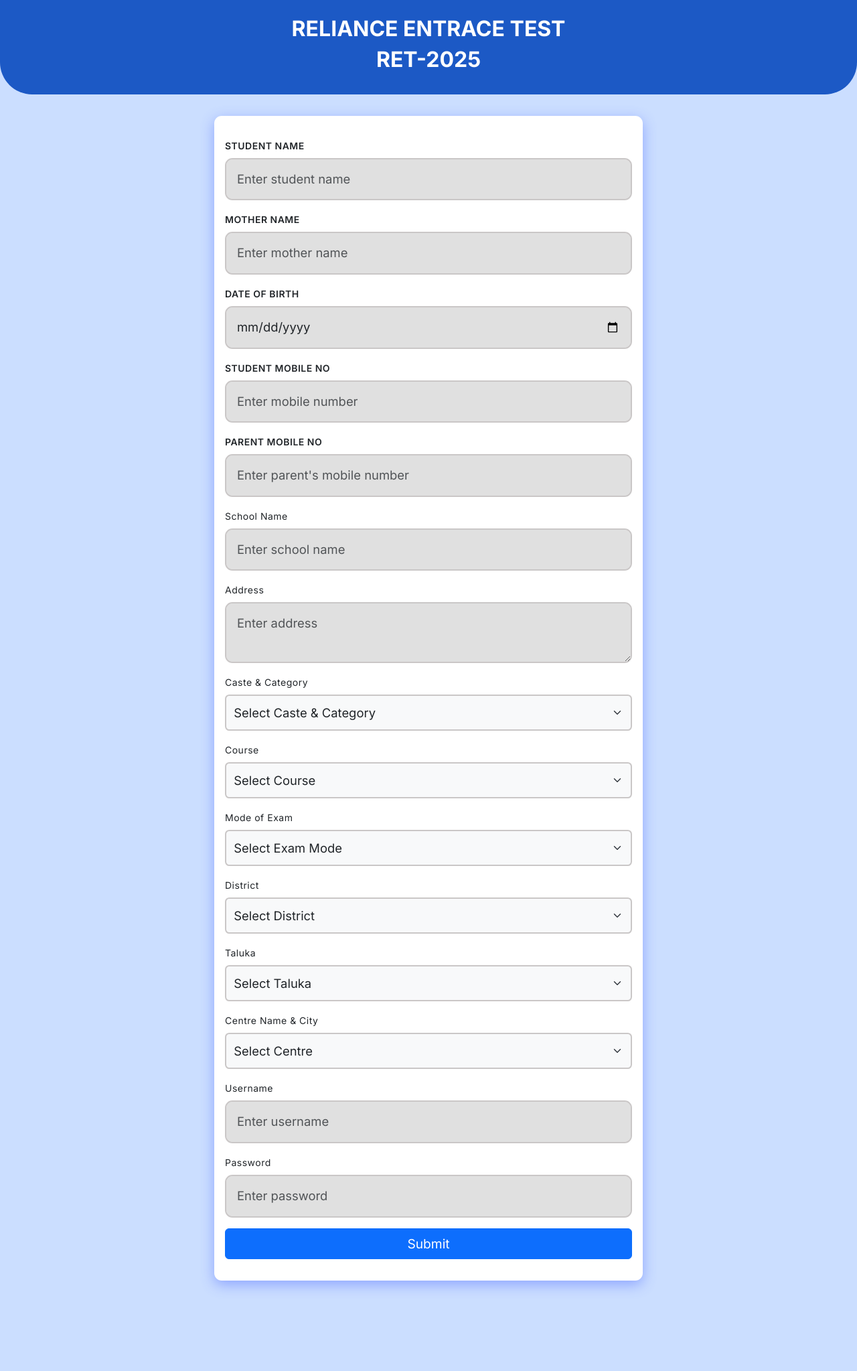
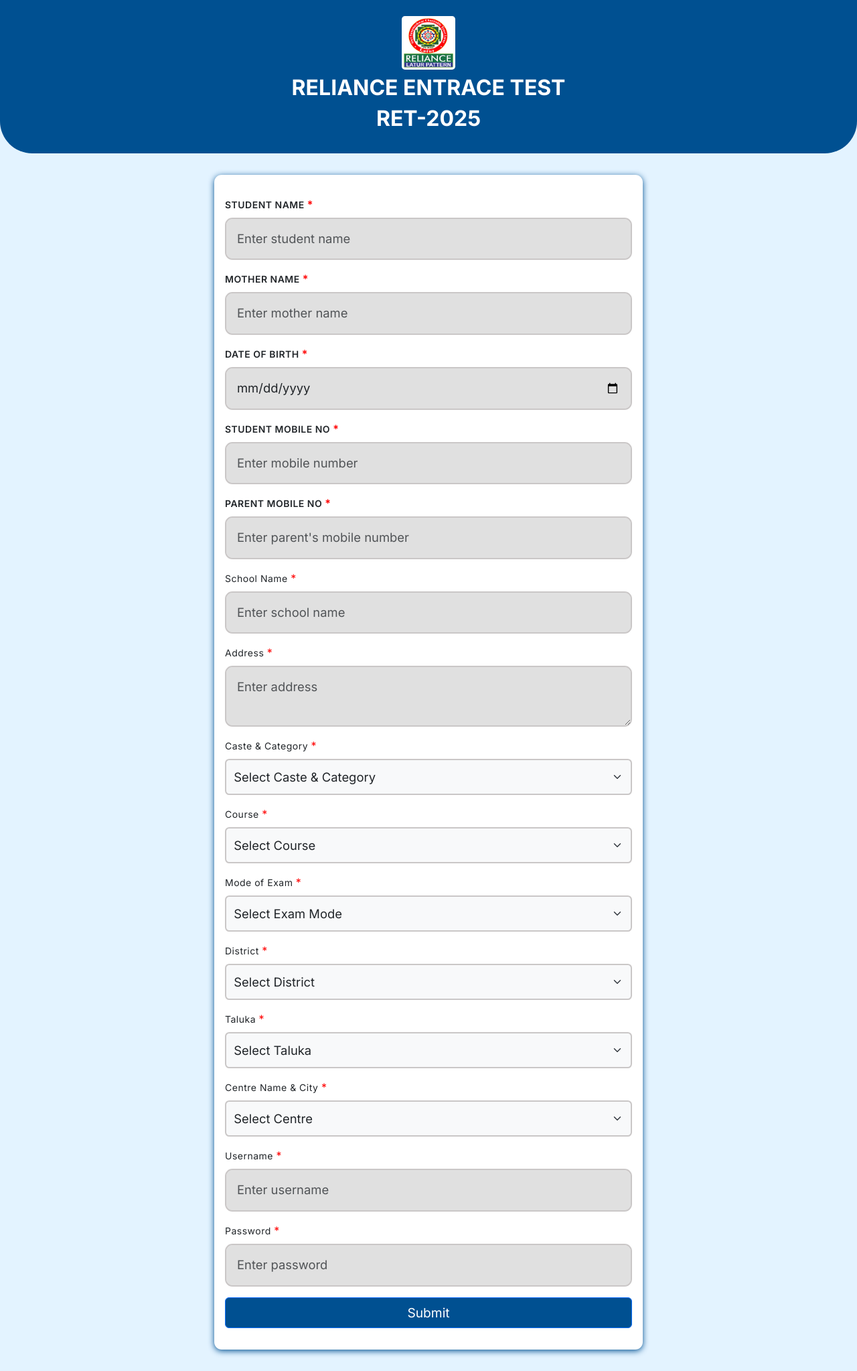
Before and after one commit to Aniket-More-19/Registration-Form, a CodeIgniter 4 app: the page made by app/Views/main.php in a window 1280 px wide. Shown: the whole page at 67% size. Before the commit the page ends 1927 px from the top, so only its background shows below. Run offline with PHP 8.4 and a stand-in for CodeIgniter, Linux system fonts and the light colour scheme; the template is opened without the code that fills it, so the values that code supplies are empty; some libraries are stand-ins or nearby versions.

Commit message:
modified styles and added validation for form and added logo

```diff
--- a/app/Views/main.php
+++ b/app/Views/main.php
@@ -20,8 +20,15 @@
     <!-- HEADER: MENU + HEROE SECTION -->
     <header>
         <div class="header-container">
-            <h1>RELIANCE ENTRACE TEST</h1>
-            <h1>RET-2025</h1>
+            <div class="logo-img">
+                <img src="<?php echo base_url('images/reliance-logo.png') ?>" alt="">
+            </div>
+
+            <div>
+                <h1>RELIANCE ENTRACE TEST</h1>
+                <h1>RET-2025</h1>
+            </div>
+
         </div>
 
     </header>
@@ -30,49 +37,47 @@
     <section class="">
         <div class="registration-form-container d-flex flex-row justify-content-center align-items-center ">
             <div class="registration-form">
-                <form>
+                <form action="" method="POST">
                     <div class="mb-3">
-                        <label for="studentName" class="form-label text-uppercase fw-semibold">Student Name</label>
+                        <label for="studentName" class="form-label text-uppercase fw-semibold">Student Name <span class="compulsory-field">*</span></label>
                         <input type="text" class="form-control p-3" id="studentName" placeholder="Enter student name">
                     </div>
 
                     <div class="mb-3">
-                        <label for="motherName" class="form-label text-uppercase fw-semibold">Mother Name</label>
+                        <label for="motherName" class="form-label text-uppercase fw-semibold">Mother Name <span class="compulsory-field">*</span></label>
                         <input type="text" class="form-control p-3" id="motherName" placeholder="Enter mother name">
                     </div>
 
                     <div class="mb-3">
-                        <label for="dob" class="form-label text-uppercase fw-semibold">Date of Birth</label>
+                        <label for="dob" class="form-label text-uppercase fw-semibold">Date of Birth <span class="compulsory-field">*</span></label>
                         <input type="date" class="form-control p-3" id="dob">
                     </div>
 
                     <div class="mb-3">
-                        <label for="studentMobile" class="form-label text-uppercase fw-semibold">Student Mobile No</label>
+                        <label for="studentMobile" class="form-label text-uppercase fw-semibold">Student Mobile No <span class="compulsory-field">*</span></label>
                         <input type="tel" class="form-control p-3" id="studentMobile" placeholder="Enter mobile number">
                     </div>
 
                     <div class="mb-3">
-                        <label for="parentMobile" class="form-label text-uppercase fw-semibold">Parent Mobile No</label>
+                        <label for="parentMobile" class="form-label text-uppercase fw-semibold">Parent Mobile No <span class="compulsory-field">*</span></label>
                         <input type="tel" class="form-control p-3" id="parentMobile" placeholder="Enter parent's mobile number">
                     </div>
 
 
-
-
                     <div class="mb-3">
-                        <label for="schoolName" class="form-label">School Name</label>
+                        <label for="schoolName" class="form-label">School Name <span class="compulsory-field">*</span></label>
                         <input type="text" class="form-control" id="schoolName" placeholder="Enter school name">
                     </div>
 
                     <div class="mb-3">
-                        <label for="address" class="form-label">Address</label>
+                        <label for="address" class="form-label">Address <span class="compulsory-field">*</span></label>
                         <textarea class="form-control" id="address" rows="2" placeholder="Enter address"></textarea>
                     </div>
 
 
 
                     <div class="mb-3">
-                        <label for="casteCategory" class="form-label">Caste & Category</label>
+                        <label for="casteCategory" class="form-label">Caste & Category <span class="compulsory-field">*</span></label>
                         <select class="form-select" id="casteCategory">
                             <option selected disabled>Select Caste & Category</option>
                             <option>General</option>
@@ -84,7 +89,7 @@
                     </div>
 
                     <div class="mb-3">
-                        <label for="course" class="form-label">Course</label>
+                        <label for="course" class="form-label">Course <span class="compulsory-field">*</span></label>
                         <select class="form-select" id="course">
                             <option selected disabled>Select Course</option>
                             <option>Medical RET-2025</option>
@@ -94,7 +99,7 @@
                     </div>
 
                     <div class="mb-3">
-                        <label for="modeOfExam" class="form-label">Mode of Exam</label>
+                        <label for="modeOfExam" class="form-label">Mode of Exam <span class="compulsory-field">*</span></label>
                         <select class="form-select" id="modeOfExam">
                             <option selected disabled>Select Exam Mode</option>
                             <option>ONLINE</option>
@@ -103,7 +108,7 @@
                     </div>
 
                     <div class="mb-3">
-                        <label for="district" class="form-label">District</label>
+                        <label for="district" class="form-label">District <span class="compulsory-field">*</span></label>
                         <select class="form-select" id="district" onchange="updateTaluka()">
                             <option selected disabled>Select District</option>
                             <option>Beed</option>
@@ -120,14 +125,14 @@
                     </div>
 
                     <div class="mb-3">
-                        <label for="taluka" class="form-label">Taluka</label>
+                        <label for="taluka" class="form-label">Taluka <span class="compulsory-field">*</span></label>
                         <select class="form-select" id="taluka">
                             <option selected disabled>Select Taluka</option>
                         </select>
                     </div>
 
                     <div class="mb-3">
-                        <label for="centre" class="form-label">Centre Name & City</label>
+                        <label for="centre" class="form-label">Centre Name & City <span class="compulsory-field">*</span></label>
                         <select class="form-select" id="centre">
                             <option selected disabled>Select Centre</option>
                         </select>
@@ -135,12 +140,12 @@
 
 
                     <div class="mb-3">
-                        <label for="username" class="form-label">Username</label>
+                        <label for="username" class="form-label">Username <span class="compulsory-field">*</span></label>
                         <input type="text" class="form-control" id="username" placeholder="Enter username">
                     </div>
 
                     <div class="mb-3">
-                        <label for="password" class="form-label">Password</label>
+                        <label for="password" class="form-label">Password <span class="compulsory-field">*</span></label>
                         <input type="password" class="form-control" id="password" placeholder="Enter password">
                     </div>
 
@@ -269,6 +274,103 @@
                 });
             }
         }
+
+
+
+
+        document.querySelector("form").addEventListener("submit", function(event) {
+            event.preventDefault(); // Prevent form submission
+
+            let isValid = true;
+            let errorMessage = "";
+
+            // Get input values
+            const studentName = document.getElementById("studentName").value.trim();
+            const motherName = document.getElementById("motherName").value.trim();
+            const dob = document.getElementById("dob").value;
+            const studentMobile = document.getElementById("studentMobile").value.trim();
+            const parentMobile = document.getElementById("parentMobile").value.trim();
+            const schoolName = document.getElementById("schoolName").value.trim();
+            const address = document.getElementById("address").value.trim();
+            const casteCategory = document.getElementById("casteCategory").value;
+            const course = document.getElementById("course").value;
+            const modeOfExam = document.getElementById("modeOfExam").value;
+            const district = document.getElementById("district").value;
+            const taluka = document.getElementById("taluka").value;
+            const centre = document.getElementById("centre").value;
+            const username = document.getElementById("username").value.trim();
+            const password = document.getElementById("password").value.trim();
+
+            // Validation for form values
+            if (studentName === "") {
+                errorMessage += "Student Name is required.\n";
+                isValid = false;
+            }
+            if (motherName === "") {
+                errorMessage += "Mother Name is required.\n";
+                isValid = false;
+            }
+            if (dob === "") {
+                errorMessage += "Date of Birth is required.\n";
+                isValid = false;
+            }
+            if (studentMobile === "" || !/^\d{10}$/.test(studentMobile)) {
+                errorMessage += "Enter a valid 10-digit Student Mobile No.\n";
+                isValid = false;
+            }
+            if (parentMobile === "" || !/^\d{10}$/.test(parentMobile)) {
+                errorMessage += "Enter a valid 10-digit Parent Mobile No.\n";
+                isValid = false;
+            }
+            if (schoolName === "") {
+                errorMessage += "School Name is required.\n";
+                isValid = false;
+            }
+            if (address === "") {
+                errorMessage += "Address is required.\n";
+                isValid = false;
+            }
+            if (casteCategory === "Select Caste & Category") {
+                errorMessage += "Please select a Caste & Category.\n";
+                isValid = false;
+            }
+            if (course === "Select Course") {
+                errorMessage += "Please select a Course.\n";
+                isValid = false;
+            }
+            if (modeOfExam === "Select Exam Mode") {
+                errorMessage += "Please select Mode of Exam.\n";
+                isValid = false;
+            }
+            if (district === "Select District") {
+                errorMessage += "Please select a District.\n";
+                isValid = false;
+            }
+            if (taluka === "Select Taluka") {
+                errorMessage += "Please select a Taluka.\n";
+                isValid = false;
+            }
+            if (centre === "Select Centre") {
+                errorMessage += "Please select a Centre.\n";
+                isValid = false;
+            }
+            if (username === "") {
+                errorMessage += "Username is required.\n";
+                isValid = false;
+            }
+            if (password === "" || password.length < 6) {
+                errorMessage += "Password is required and must be at least 6 characters long.\n";
+                isValid = false;
+            }
+
+            // error message or submit the form
+            if (!isValid) {
+                alert(errorMessage);
+            } else {
+                alert("Form submitted successfully!");
+                event.target.submit();
+            }
+        });
     </script>
     <!-- -->
 
--- a/public/styles/registration.css
+++ b/public/styles/registration.css
@@ -1,5 +1,5 @@
 :root {
-  --primary-color: #1c59c5;
+  --primary-color: #005091;
   --white: #ffff;
   --gray-color: #cac7c7;
   --accent-color: #153e90;
@@ -16,9 +16,12 @@
 }
 
 body {
-  /* background: linear-gradient(135deg, #1c59c5 0%, var(--white) 120%); */
-  background-color: #cbdeff;
-  /* color: var(--text-color); */
+  background-color: #e3f3ff;
+}
+
+/* compulsory fields */
+.compulsory-field {
+  color: red;
 }
 
 /* header */
@@ -29,6 +32,20 @@ body {
   color: var(--white);
   border-bottom-right-radius: 3rem;
   border-bottom-left-radius: 3rem;
+
+  display: flex;
+  flex-direction: column;
+  justify-content: center;
+  align-items: center;
+}
+
+.header-container img {
+  width: 4rem;
+  height: 4rem;
+  margin-bottom: 0.5rem;
+  background-color: white;
+  border-radius: 0.3rem;
+  padding: 0.2rem;
 }
 
 .header-container h1 {
@@ -48,7 +65,9 @@ body {
   padding: 2rem 1rem;
   border-radius: 0.7rem;
   /* box-shadow: 0 4px 10px rgba(0, 0, 0, 0.2); */
-  box-shadow: 0 6px 20px rgba(65, 94, 255, 0.442);
+  /* box-shadow: 0 6px 20px rgba(65, 94, 255, 0.442); */
+  box-shadow: 0 2px 10px var(--primary-color);
+
   min-width: 21rem;
   max-width: 21rem;
   color: var(--text-color);
@@ -101,6 +120,7 @@ body {
 }
 
 .btn-primary {
+  background-color: var(--primary-color);
   font-size: 1.2rem;
   padding: 0.5rem;
   transition: transform 0.3s ease-in-out;
@@ -133,6 +153,11 @@ body {
     min-width: 40rem;
     max-width: 40rem;
   }
+
+  .header-container img {
+    width: 5rem;
+    height: 5rem;
+  }
 }
 
 @media screen and (min-width: 90rem) {
@@ -143,4 +168,20 @@ body {
     min-width: 44rem;
     max-width: 44rem;
   }
+
+  .header-container {
+    display: flex;
+    flex-direction: row;
+    justify-content: center;
+    align-items: center;
+    column-gap: 1rem;
+  }
+
+  .header-container img {
+    width: 7rem;
+    height: 7rem;
+    background-color: white;
+    border-radius: 0.3rem;
+    padding: 0.4rem;
+  }
 }
```
Also changed, not shown: public/images/reliance-logo.png (added).
